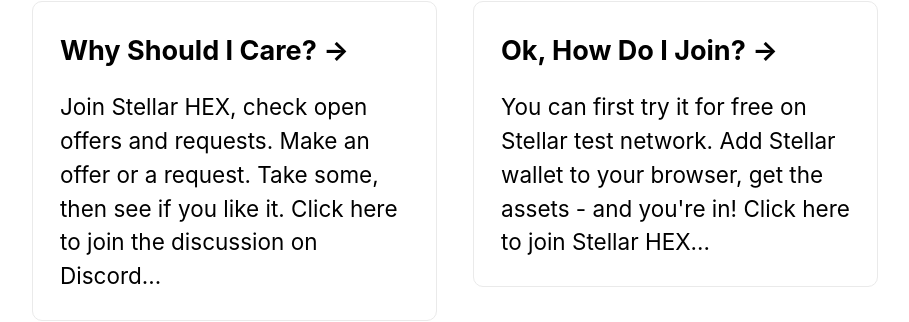
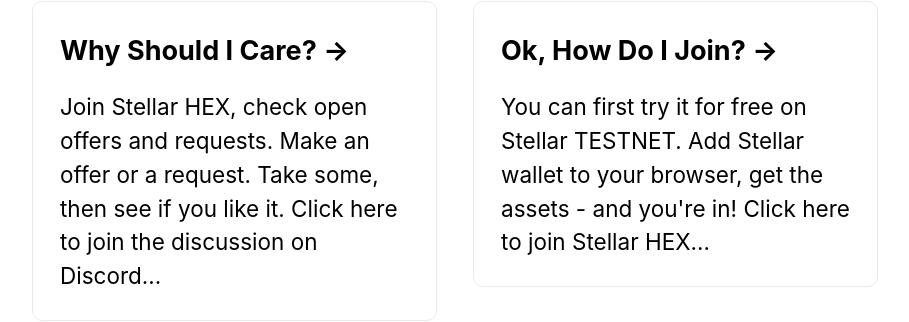
Before and after one commit to amissine/shex, a Next.js app: page / in a window 1280 px wide. Shown: the part 795-1117 px from the top of the page, without its empty margins (185-1094 px from the left). Built offline with nearby package versions, Linux system fonts and the light colour scheme.

Commit message:
Reset account, update wallet

```diff
--- a/pages/index.js
+++ b/pages/index.js
@@ -54,7 +54,7 @@ export default function Home() {
           <Link href={'/shex-join'} className={styles.card}>
             <h3>Ok, How Do I Join? &rarr;</h3>
             <p>
-    You can first try it for free on Stellar test network.
+    You can first try it for free on Stellar TESTNET.
     Add Stellar wallet to your browser, get the assets - and you're in!
     Click here to join Stellar HEX...
             </p>
```
Also changed, not shown: 1 other file (tests, documents, lock files or other folders).
